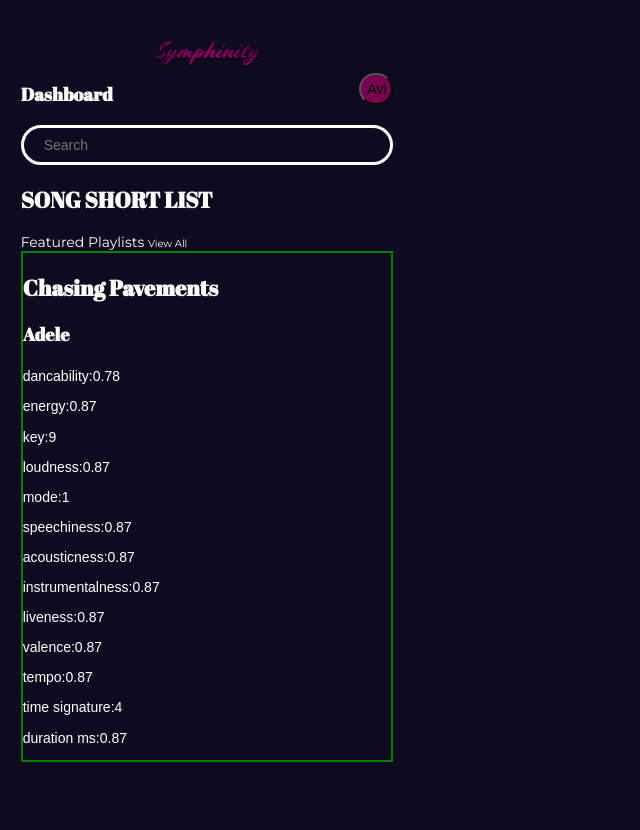
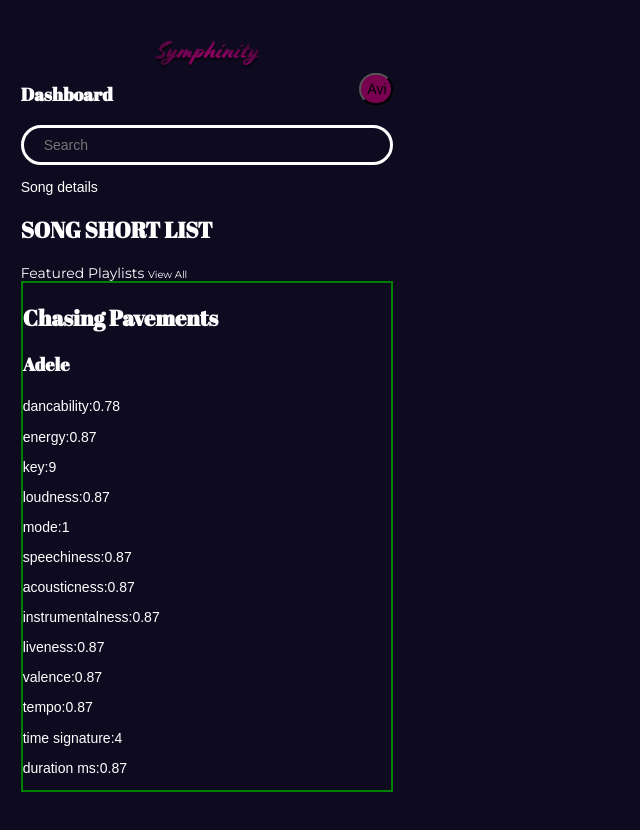
Before and after one commit to Spotify-Song-Suggester/Front-End-SSS, a React (Create React App) app: page /song/1 in a window 1280 px wide. Shown: the top 830 px of the page, without its empty margins (0-640 px from the left). Built offline with nearby package versions, Linux system fonts and the light colour scheme; no server answers; sample sign-in values are in the browser's storage; a web font is replaced by a local one.

Commit message:
Added SongDetails component and set up route

```diff
--- /dev/null
+++ b/src/components/SongDetails.js
@@ -0,0 +1,9 @@
+import React from 'react';
+
+const SongDetails = props => {
+    return (
+        <p>Song details</p>
+    );
+};
+
+export default SongDetails;
--- a/src/components/pages/Main.js
+++ b/src/components/pages/Main.js
@@ -12,6 +12,7 @@
 import SearchFeed from '../SearchFeed';
 import SongItems from '../SongItems';
 import FavPlaylist from '../FavPlaylist';
+import SongDetails from '../SongDetails';
 
 
 const StyledNav = styled.nav`
@@ -81,6 +82,9 @@
                 <Route path="/search">
                     <SearchFeed term={searchTerm} />
                 </Route>
+                <Route path="/song/:id">
+                    <SongDetails />
+                </Route>
                 {/* <Route path="/">
                     <SongItems/>
 
```
